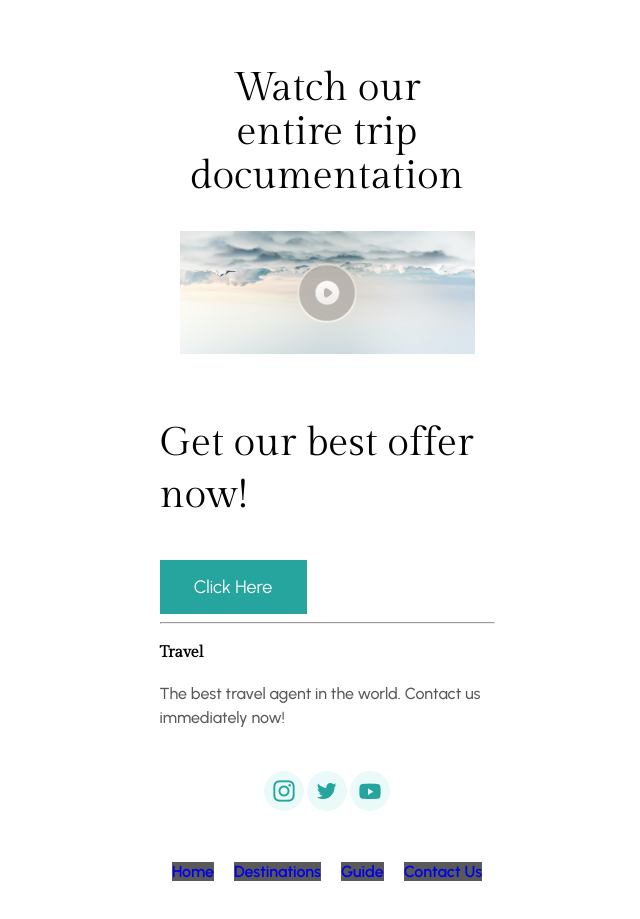
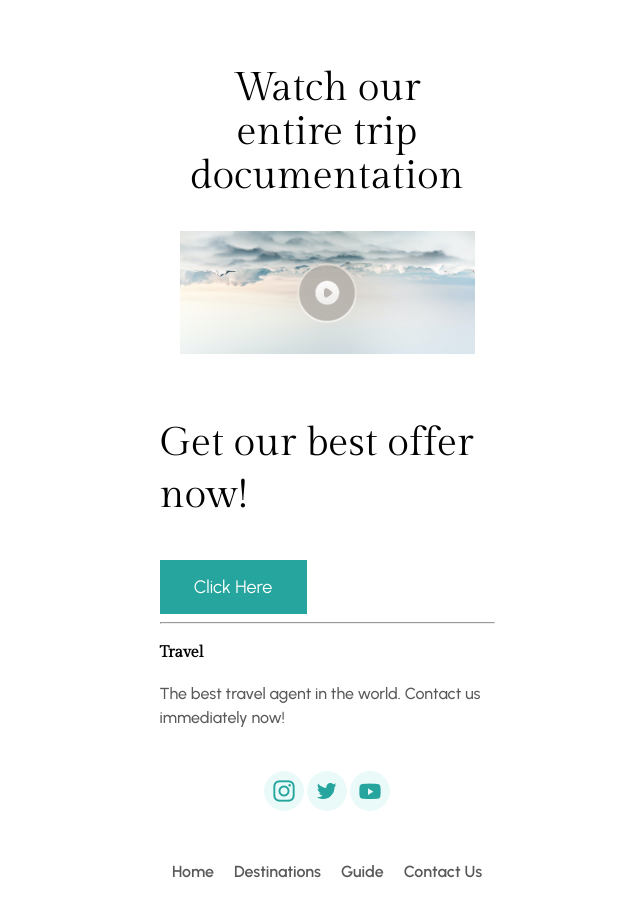
Before and after one commit to Mmeso-iconic/travel-website, a plain HTML site: page index.html in a window 1280 px wide. Shown: the part 4830-5749 px from the top of the page, without its empty margins (313-953 px from the left). Drawn offline with Linux system fonts and the light colour scheme.

Commit message:
Final Version 2.0

```diff
--- a/styles.css
+++ b/styles.css
@@ -605,5 +605,5 @@ footer{
     text-decoration: none;
     font-family: "Urbanist", sans-serif;
     font-weight: 600;
-    background: #595959;
+    color: #595959;
 }
```
